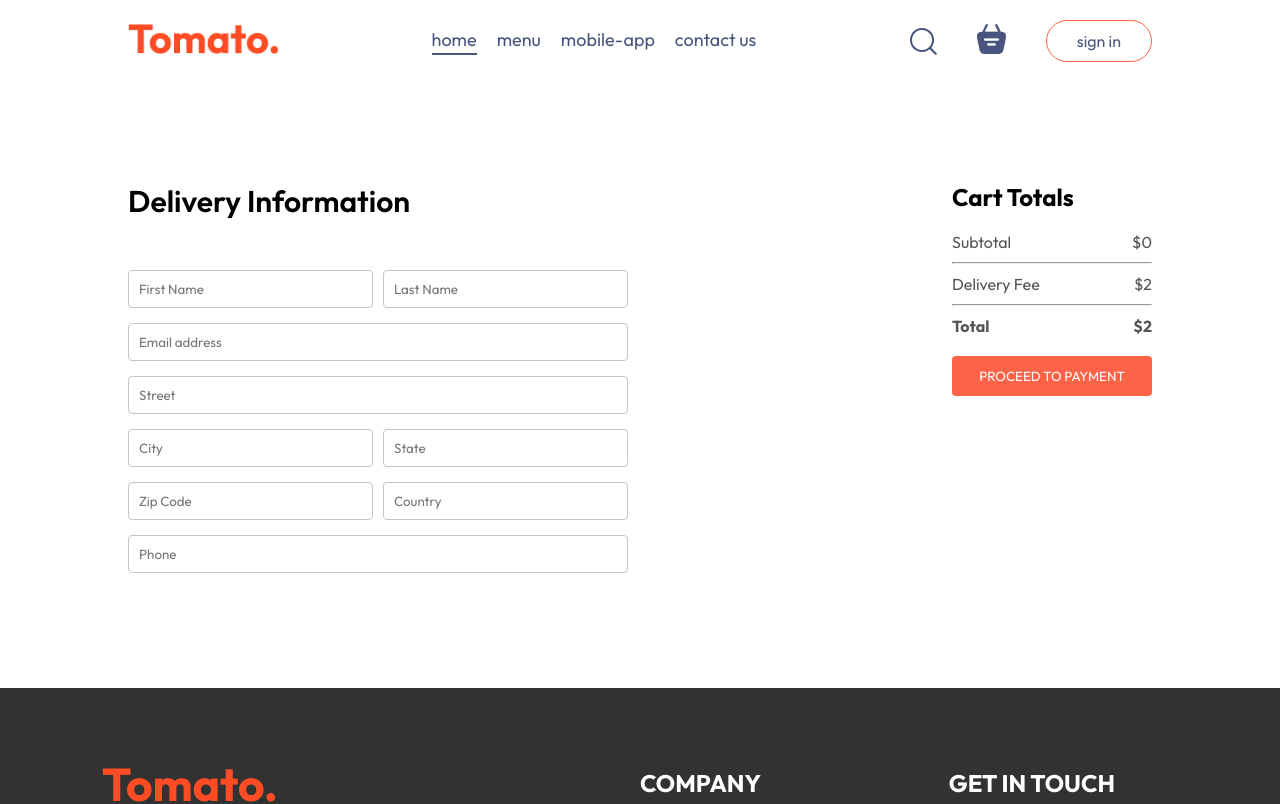
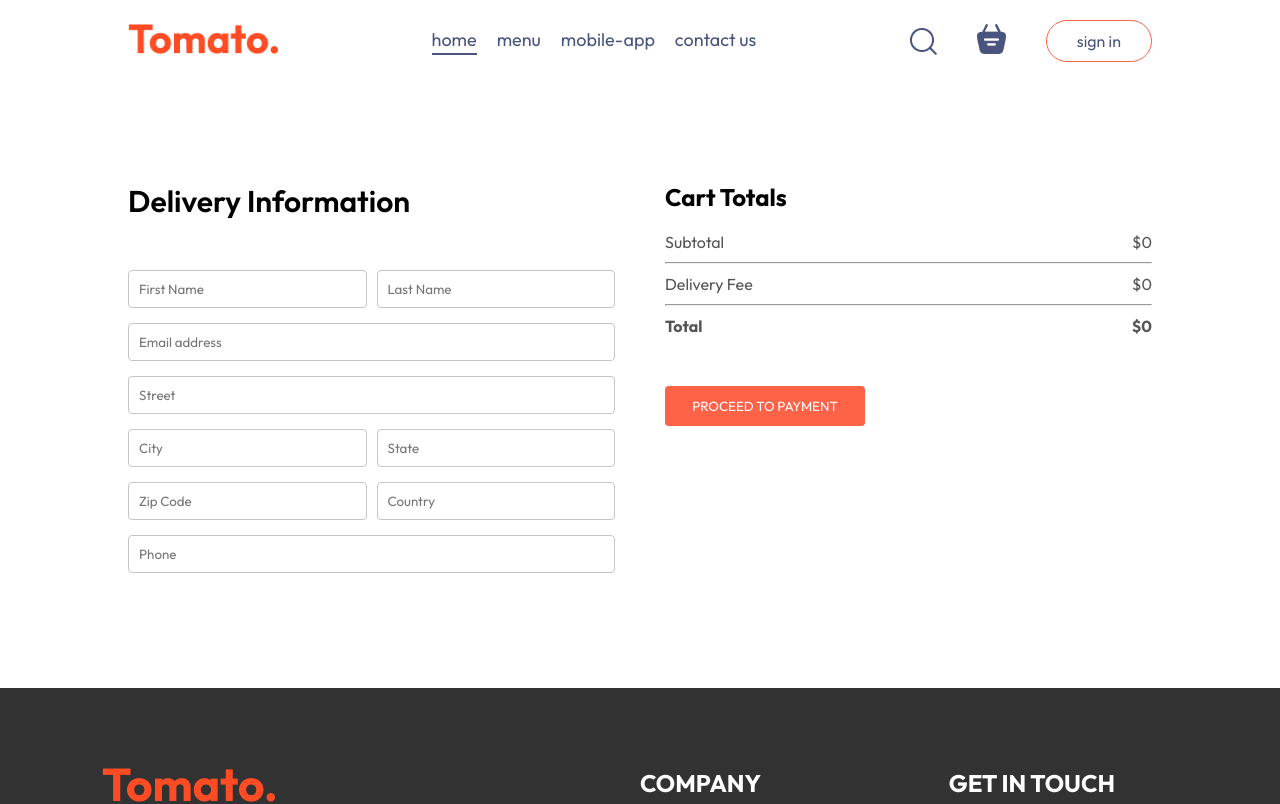
Before and after one commit to wlaurentec/food-delivery-fronted, a React (Vite) app: page /order in a window 1280 px wide. Shown: the top 804 px of the page. Built offline with nearby package versions, Linux system fonts and the light colour scheme.

Commit message:
add PlaceOrder styles

```diff
--- a/src/pages/Cart/Cart.jsx
+++ b/src/pages/Cart/Cart.jsx
@@ -52,12 +52,12 @@
             <hr />
             <div className="cart-total-details">
               <p>Delivery Fee</p>
-              <p>${2}</p>
+              <p>${getTotalCartAmount()===0?0:2}</p>
             </div>
             <hr />
             <div className="cart-total-details">
               <b>Total</b>
-              <b>${getTotalCartAmount() + 2}</b>
+              <b>${getTotalCartAmount()===0?0:getTotalCartAmount() + 2}</b>
             </div>
           </div>
           <button onClick={() => navigate("/order")}>PROCEED TO CHECKOUT</button>
--- a/src/pages/PlaceOrder/PlaceOrder.css
+++ b/src/pages/PlaceOrder/PlaceOrder.css
@@ -30,3 +30,12 @@
   display: flex;
   gap: 10px;
 }
+
+.place-order-right {
+  width: 100%;
+  max-width: max(40%, 500px);
+}
+
+.place-order .cart-total button{
+  margin-top: 30px;
+}
--- a/src/pages/PlaceOrder/PlaceOrder.jsx
+++ b/src/pages/PlaceOrder/PlaceOrder.jsx
@@ -37,12 +37,12 @@
             <hr />
             <div className="cart-total-details">
               <p>Delivery Fee</p>
-              <p>${2}</p>
+              <p>${getTotalCartAmount()===0?0:2}</p>
             </div>
             <hr />
             <div className="cart-total-details">
               <b>Total</b>
-              <b>${getTotalCartAmount() + 2}</b>
+              <b>${getTotalCartAmount()===0?0:getTotalCartAmount() + 2}</b>
             </div>
           </div>
           <button >PROCEED TO PAYMENT</button>
```
